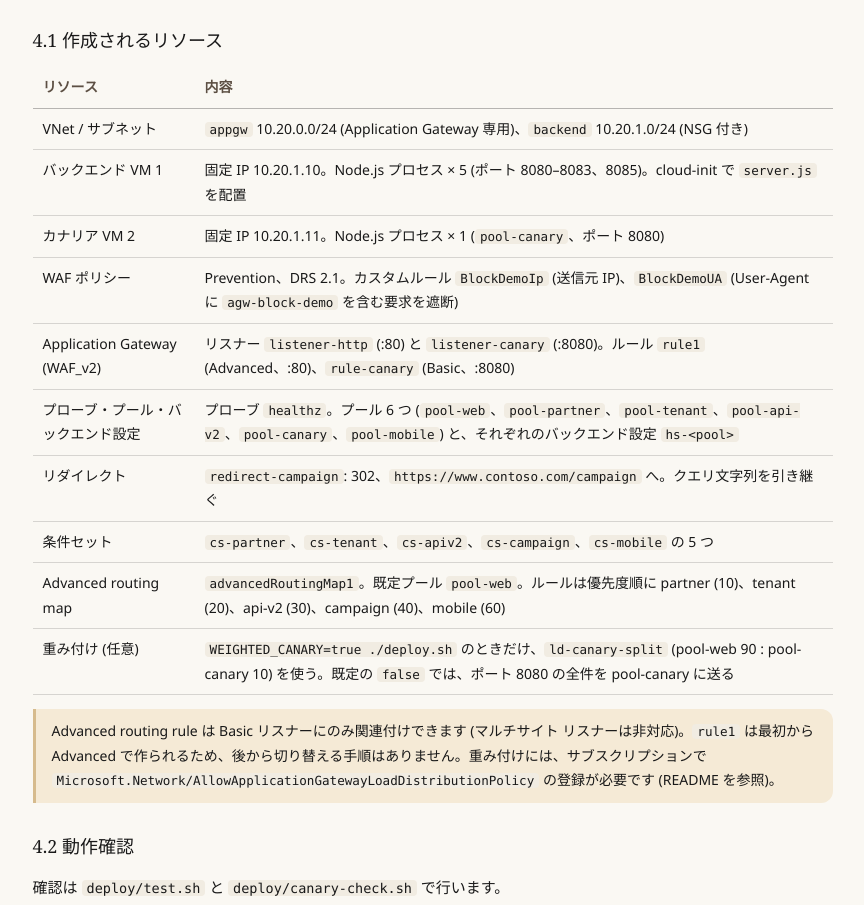
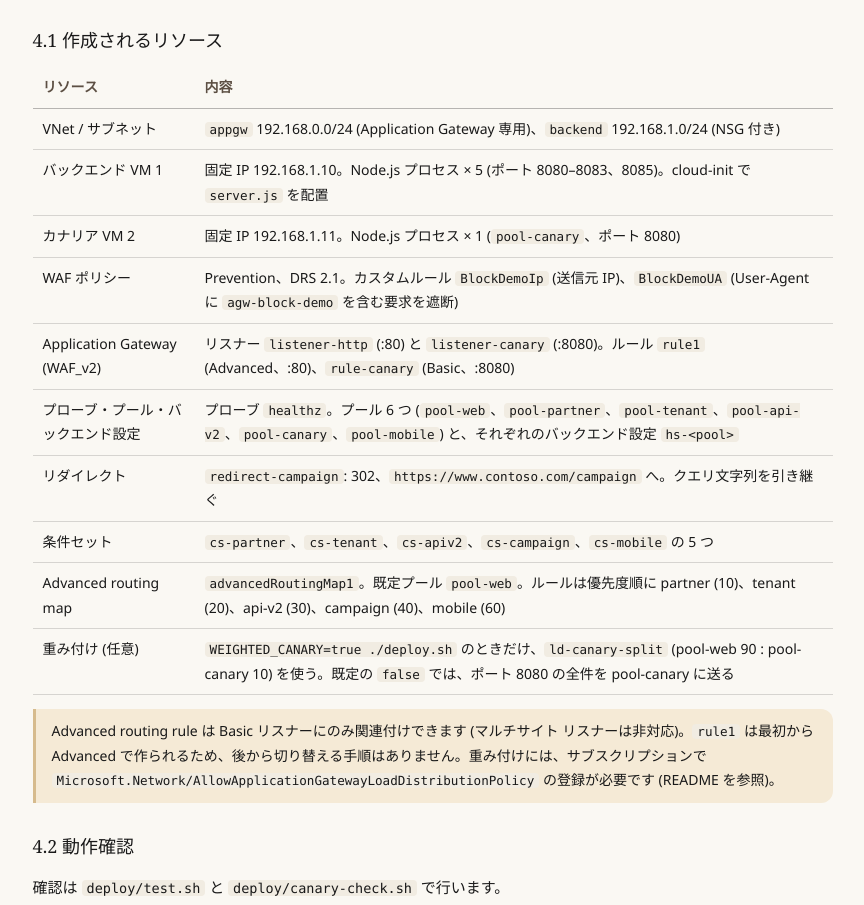
Before and after one commit to koudaiii/agw-advanced-routing-demo, a plain HTML site: page docs/agw-advanced-routing-demo-guide.html in a window 1280 px wide. Shown: the part 4259-5164 px from the top of the page, without its empty margins (207-1071 px from the left). Drawn offline with Linux system fonts and the light colour scheme.

Commit message:
network: VNet / サブネットのアドレスを 192.168.x.x に変える
VNet を 192.168.0.0/16、appgw を 192.168.0.0/24 (Application Gateway v2 の推奨 /24)、backend を 192.168.1.0/24 にする。VM 1 は 192.168.1.10、カナリア VM 2 は 192.168.1.11。固定 IP を使う参照 (main.bicep、シミュレーター、README、SKILL、ガイド) を合わせて変える。既存の環境は作り直しが必要。

Co-Authored-By: Claude Haiku 5.5 <noreply@anthropic.com>

```diff
--- a/docs/agw-advanced-routing-demo-guide.html
+++ b/docs/agw-advanced-routing-demo-guide.html
@@ -193,9 +193,9 @@ DynamicUser=yes</code></pre>
 
 <h3>4.1 作成されるリソース</h3>
 <table><thead><tr><th scope="col">リソース</th><th scope="col">内容</th></tr></thead><tbody>
-<tr><td>VNet / サブネット</td><td><code>appgw</code> 10.20.0.0/24 (Application Gateway 専用)、<code>backend</code> 10.20.1.0/24 (NSG 付き)</td></tr>
-<tr><td>バックエンド VM 1</td><td>固定 IP 10.20.1.10。Node.js プロセス × 5 (ポート 8080–8083、8085)。cloud-init で <code>server.js</code> を配置</td></tr>
-<tr><td>カナリア VM 2</td><td>固定 IP 10.20.1.11。Node.js プロセス × 1 (<code>pool-canary</code>、ポート 8080)</td></tr>
+<tr><td>VNet / サブネット</td><td><code>appgw</code> 192.168.0.0/24 (Application Gateway 専用)、<code>backend</code> 192.168.1.0/24 (NSG 付き)</td></tr>
+<tr><td>バックエンド VM 1</td><td>固定 IP 192.168.1.10。Node.js プロセス × 5 (ポート 8080–8083、8085)。cloud-init で <code>server.js</code> を配置</td></tr>
+<tr><td>カナリア VM 2</td><td>固定 IP 192.168.1.11。Node.js プロセス × 1 (<code>pool-canary</code>、ポート 8080)</td></tr>
 <tr><td>WAF ポリシー</td><td>Prevention、DRS 2.1。カスタムルール <code>BlockDemoIp</code> (送信元 IP)、<code>BlockDemoUA</code> (User-Agent に <code>agw-block-demo</code> を含む要求を遮断)</td></tr>
 <tr><td>Application Gateway (WAF_v2)</td><td>リスナー <code>listener-http</code> (:80) と <code>listener-canary</code> (:8080)。ルール <code>rule1</code> (Advanced、:80)、<code>rule-canary</code> (Basic、:8080)</td></tr>
 <tr><td>プローブ・プール・バックエンド設定</td><td>プローブ <code>healthz</code>。プール 6 つ (<code>pool-web</code>、<code>pool-partner</code>、<code>pool-tenant</code>、<code>pool-api-v2</code>、<code>pool-canary</code>、<code>pool-mobile</code>) と、それぞれのバックエンド設定 <code>hs-&lt;pool&gt;</code></td></tr>
```
Also changed, not shown: agw-routing-simulator.html (+1 -1 lines), 3 other files.
